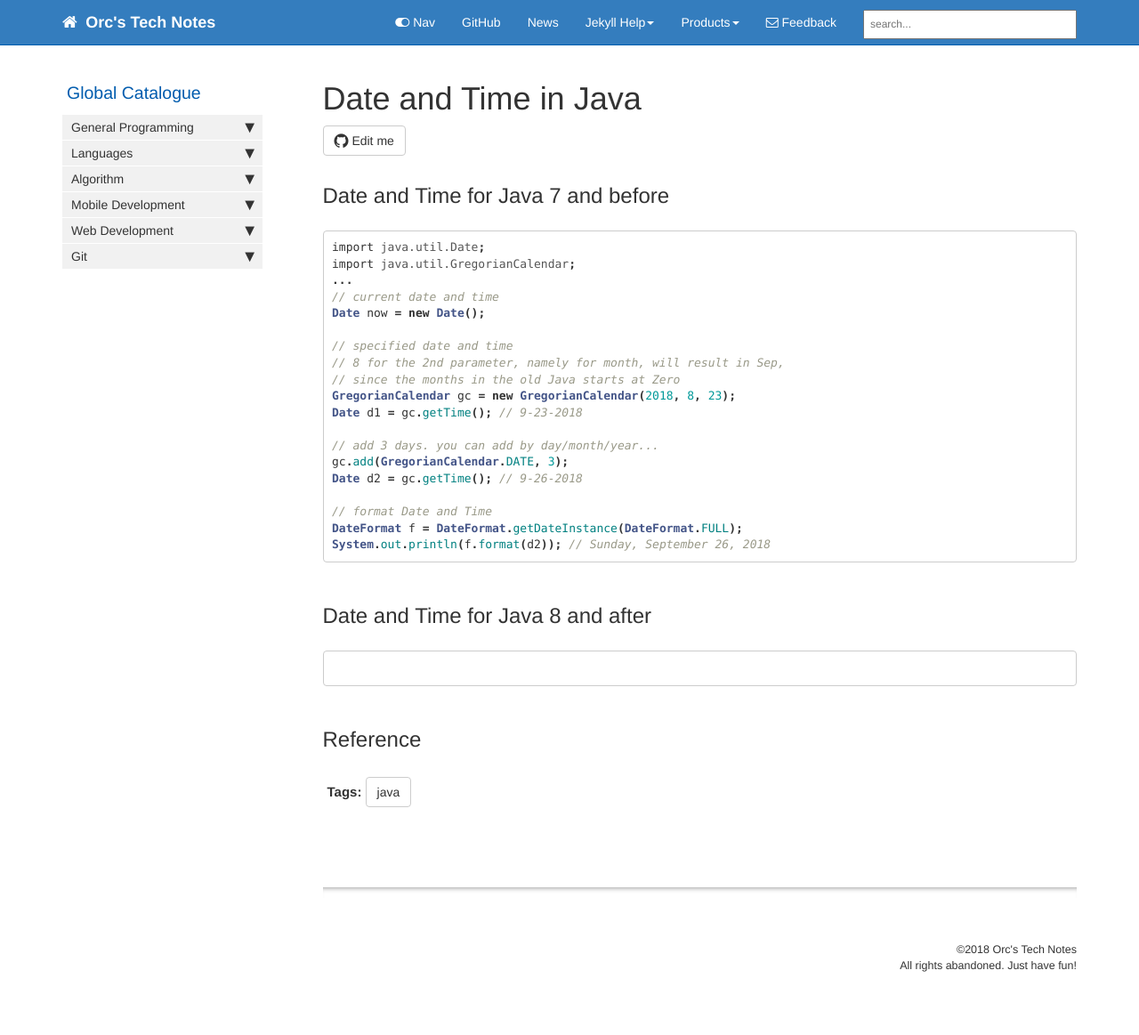
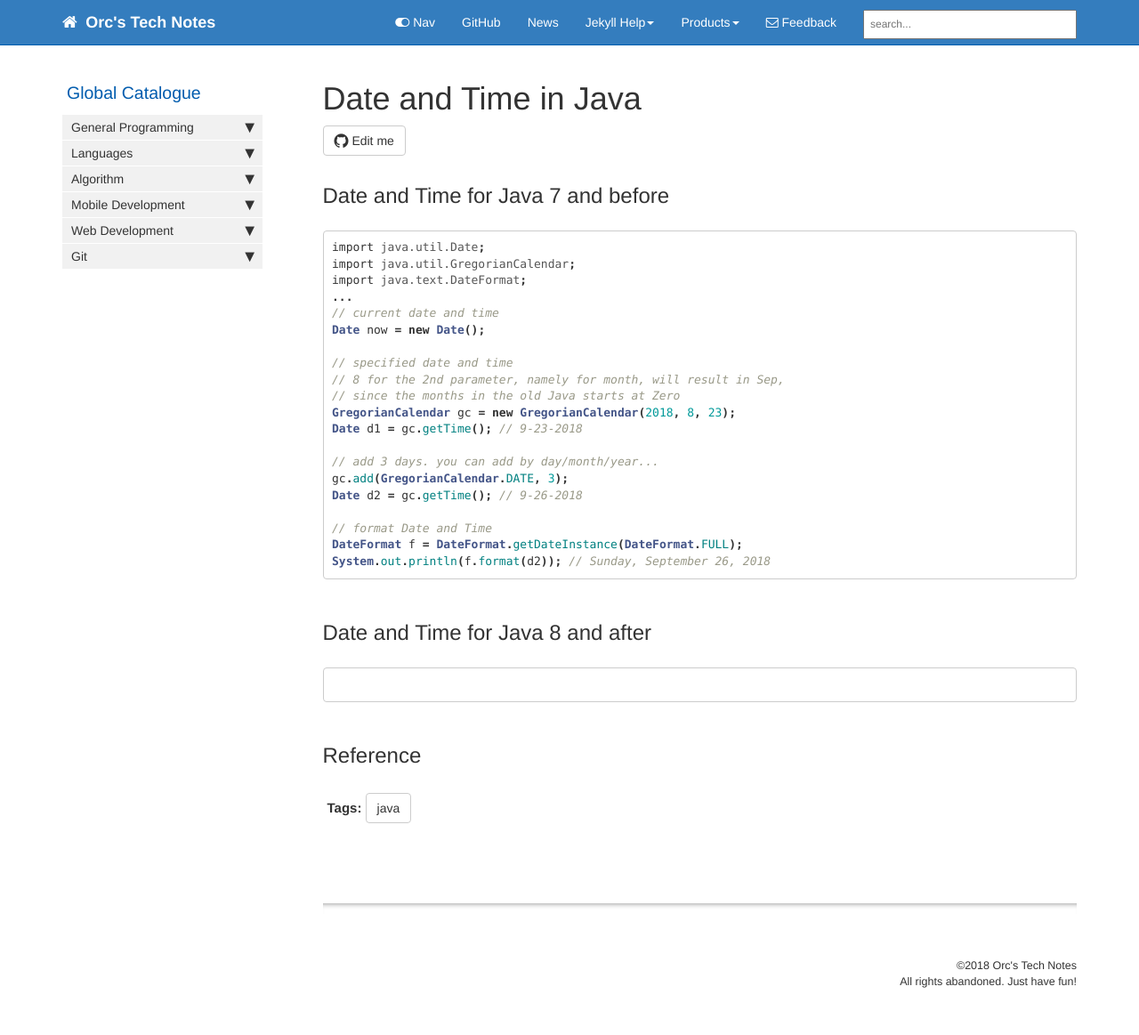
Before and after one commit to HungryOrc/hungryorc.github.io, a Jekyll site: the page built from pages/java/java_data_time.md, in a window 1280 px wide. Shown: the whole page at 89% size. Built offline with Jekyll 4.4.1, drawn with Linux system fonts in a browser that asks for light colours; nearby versions of some CDN libraries; comment, search, counter and statistics services are not loaded.

Commit message:
Update java_data_time.md

````diff
--- a/pages/java/java_data_time.md
+++ b/pages/java/java_data_time.md
@@ -13,6 +13,7 @@ toc: false
 ```java
 import java.util.Date;
 import java.util.GregorianCalendar;
+import java.text.DateFormat;
 ...
 // current date and time
 Date now = new Date();
````
